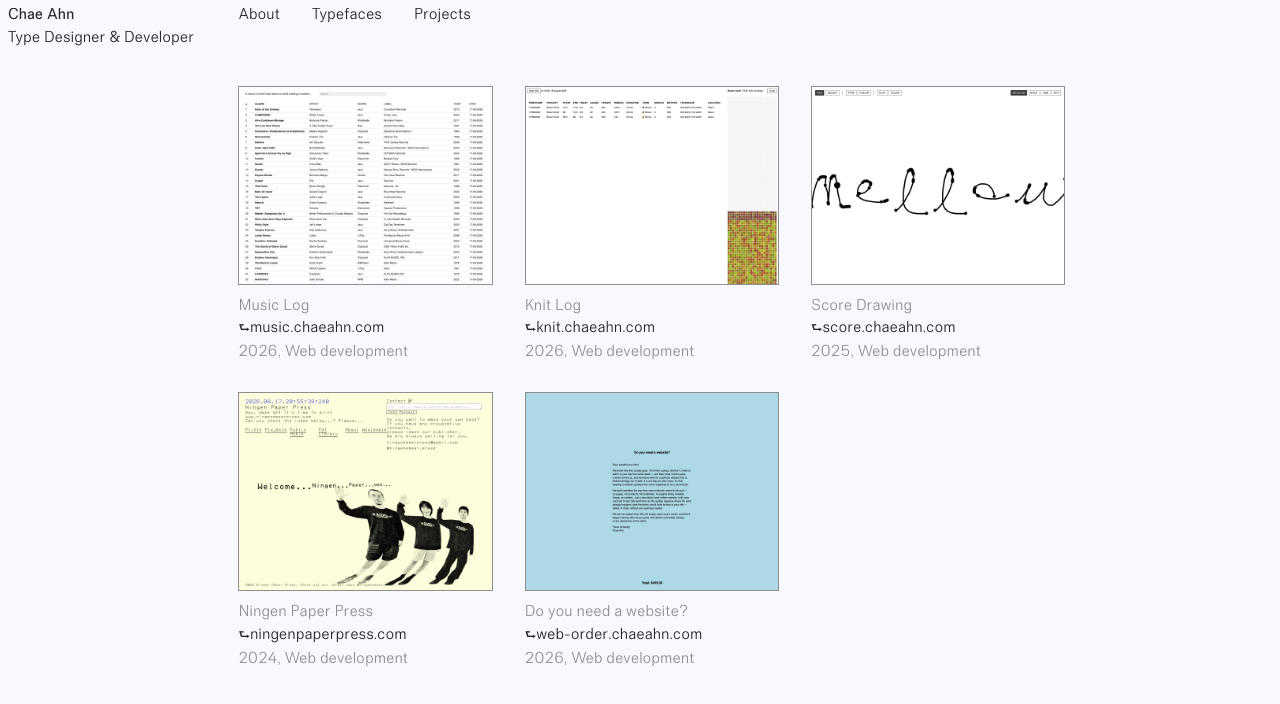
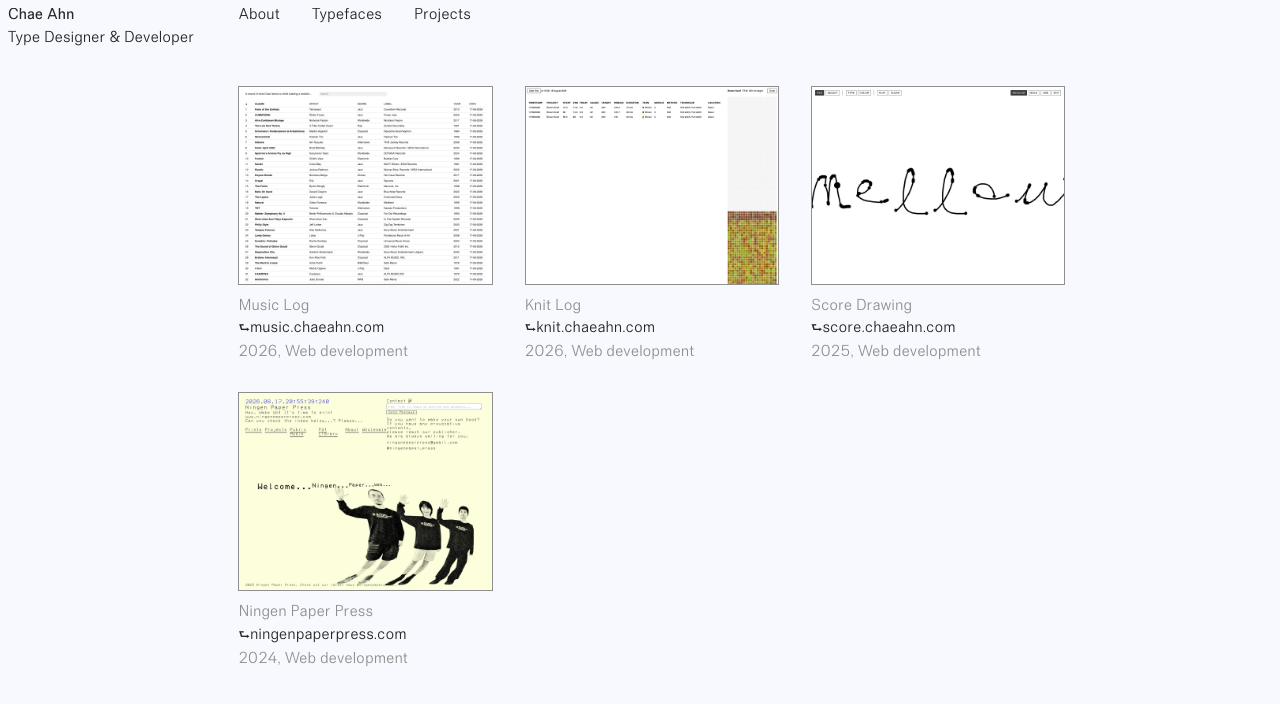
Before and after one commit to chaeahn38/2026, a plain HTML site: page html/projects.html in a window 1280 px wide. Drawn offline with Linux system fonts and the light colour scheme.

Commit message:
Comment out Web Development Order project card

```diff
--- a/html/projects.html
+++ b/html/projects.html
@@ -54,14 +54,14 @@
             <p class="projects__info">2024, Web development</p>
           </div>
 
-          <div class="projects__item">
+          <!-- <div class="projects__item">
             <a href="http://web-order.chaeahn.com/" target="_blank">
               <img class="projects__preview" src="/asset/projects/web-order.jpg" alt="Web Order homepage preview">
             </a>
             <p class="projects__title">Do you need a website?</p>
             <p class="projects__link"><a href="http://web-order.chaeahn.com/" target="_blank">⮑web-order.chaeahn.com</a></p>
             <p class="projects__info">2026, Web development</p>
-          </div>
+          </div> -->
 
 
 
```
